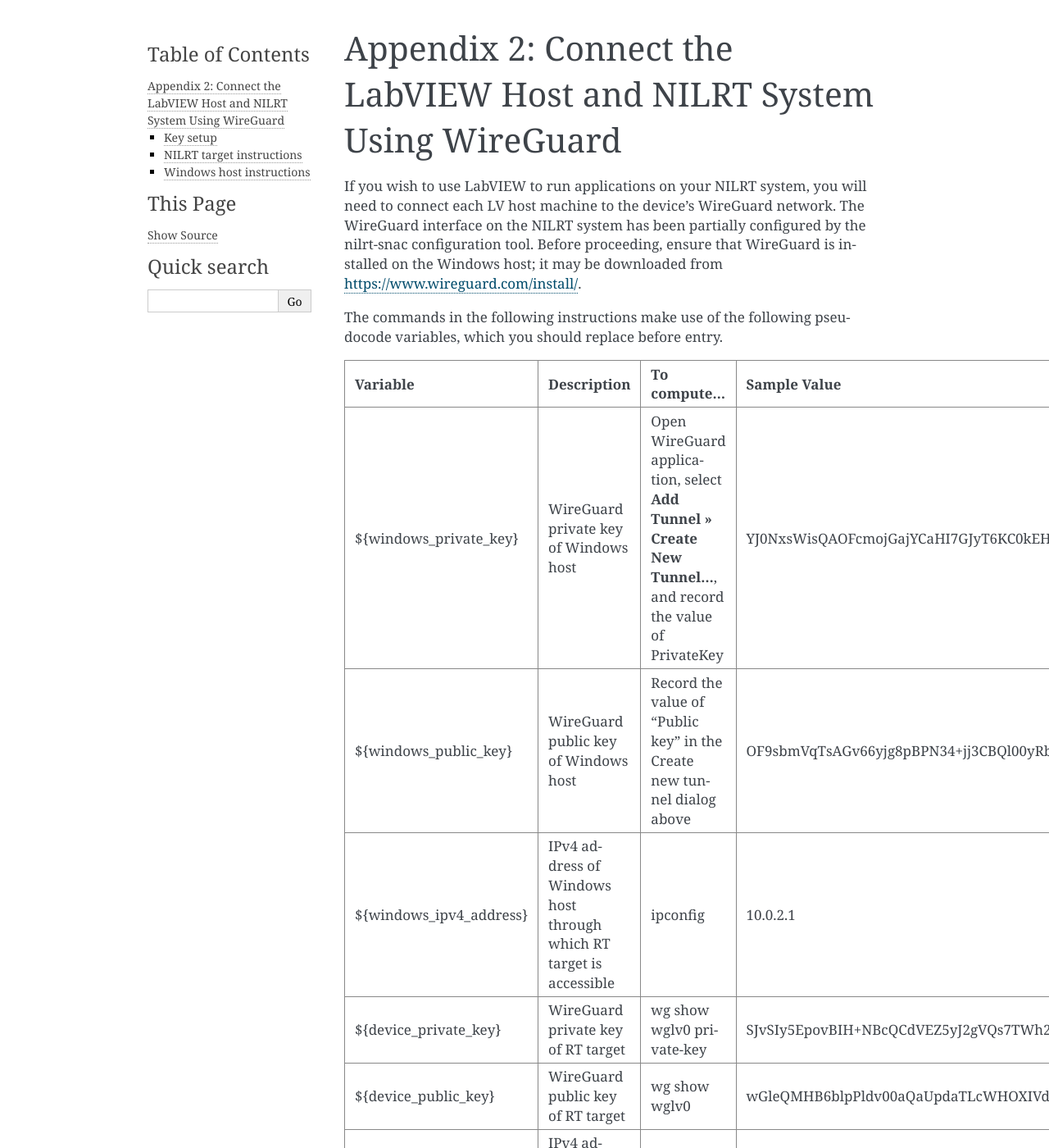
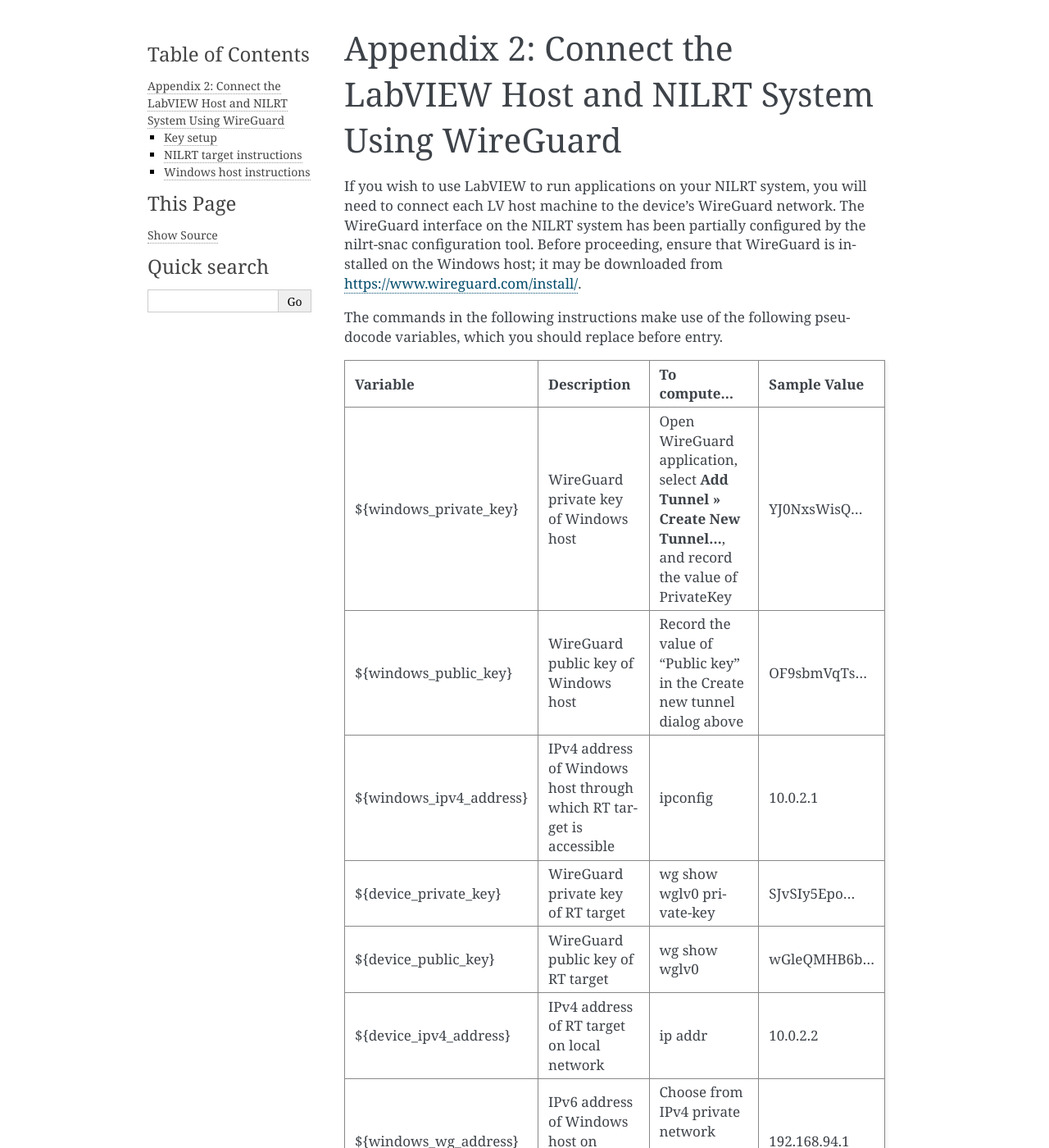
Before and after one commit to ni/nilrt-snac-guide, a Sphinx documentation site: the page built from source/appendix_2.rst, in a window 1280 px wide and 1400 px high. Shown: the whole window at 82% size. Built offline with Sphinx 7.4.7, drawn with Linux system fonts in a browser that asks for light colours.

Commit message:
appendix_2.rst: truncate example keys and narrow table
There is no need to include complete WireGuard keys; only enough characters to
connote base64 encoding is sufficient. This allows the table as a whole to be
narrowed from 130 to 100 columns.

Signed-off-by: Richard Tollerton <rich.tollerton@ni.com>

```diff
--- a/source/appendix_2.rst
+++ b/source/appendix_2.rst
@@ -26,41 +26,41 @@
 
 .. tabularcolumns:: |\Y{0.2}|\Y{0.2}|\Y{0.2}|\Y{0.4}|
 
-+-------------------------+----------------------+--------------------------------+----------------------------------------------+
-| Variable                | Description          | To compute...                  | Sample Value                                 |
-+=========================+======================+================================+==============================================+
-| ${windows_private_key}  | WireGuard private    | Open WireGuard application,    |                                              |
-|                         | key of Windows host  | select **Add Tunnel » Create   | YJ0NxsWisQAOFcmojGajYCaHI7GJyT6KC0kEH22VP1o= |
-|                         |                      | New Tunnel...**, and record    |                                              |
-|                         |                      | the value of PrivateKey        |                                              |
-+-------------------------+----------------------+--------------------------------+----------------------------------------------+
-| ${windows_public_key}   | WireGuard public key | Record the value of "Public    |                                              |
-|                         | of Windows host      | key" in the Create new tunnel  | OF9sbmVqTsAGv66yjg8pBPN34+jj3CBQl00yRb8I5ng= |
-|                         |                      | dialog above                   |                                              |
-+-------------------------+----------------------+--------------------------------+----------------------------------------------+
-|                         | IPv4 address of      | ipconfig                       | 10.0.2.1                                     |
-| ${windows_ipv4_address} | Windows host through |                                |                                              |
-|                         | which RT target is   |                                |                                              |
-|                         | accessible           |                                |                                              |
-+-------------------------+----------------------+--------------------------------+----------------------------------------------+
-| ${device_private_key}   | WireGuard private    | wg show wglv0 private-key      |                                              |
-|                         | key of RT target     |                                | SJvSIy5EpovBIH+NBcQCdVEZ5yJ2gVQs7TWh2vkGDn0= |
-+-------------------------+----------------------+--------------------------------+----------------------------------------------+
-| ${device_public_key}    | WireGuard public key | wg show wglv0                  |                                              |
-|                         | of RT target         |                                | wGleQMHB6blpPldv00aQaUpdaTLcWHOXIVd8a5lXdkI= |
-+-------------------------+----------------------+--------------------------------+----------------------------------------------+
-| ${device_ipv4_address}  | IPv4 address of RT   | ip addr                        | 10.0.2.2                                     |
-|                         | target on local      |                                |                                              |
-|                         | network              |                                |                                              |
-+-------------------------+----------------------+--------------------------------+----------------------------------------------+
-| ${windows_wg_address}   | IPv6 address of      | Choose from IPv4 private       | 192.168.94.1                                 |
-|                         | Windows host on      | network ranges, avoiding       |                                              |
-|                         | WireGuard VPN        | networks in use                |                                              |
-+-------------------------+----------------------+--------------------------------+----------------------------------------------+
-| ${device_wg_address}    | IPv6 address of RT   | Same                           | 192.168.94.2                                 |
-|                         | target on WireGuard  |                                |                                              |
-|                         | VPN                  |                                |                                              |
-+-------------------------+----------------------+--------------------------------+----------------------------------------------+
++-------------------------+----------------------+--------------------------------+---------------+
+| Variable                | Description          | To compute...                  |Sample Value   |
++=========================+======================+================================+===============+
+| ${windows_private_key}  | WireGuard private    | Open WireGuard application,    |               |
+|                         | key of Windows host  | select **Add Tunnel » Create   |YJ0NxsWisQ...  |
+|                         |                      | New Tunnel...**, and record    |               |
+|                         |                      | the value of PrivateKey        |               |
++-------------------------+----------------------+--------------------------------+---------------+
+| ${windows_public_key}   | WireGuard public key | Record the value of "Public    |               |
+|                         | of Windows host      | key" in the Create new tunnel  |OF9sbmVqTs...  |
+|                         |                      | dialog above                   |               |
++-------------------------+----------------------+--------------------------------+---------------+
+|                         | IPv4 address of      | ipconfig                       |10.0.2.1       |
+| ${windows_ipv4_address} | Windows host through |                                |               |
+|                         | which RT target is   |                                |               |
+|                         | accessible           |                                |               |
++-------------------------+----------------------+--------------------------------+---------------+
+| ${device_private_key}   | WireGuard private    | wg show wglv0 private-key      |               |
+|                         | key of RT target     |                                |SJvSIy5Epo...  |
++-------------------------+----------------------+--------------------------------+---------------+
+| ${device_public_key}    | WireGuard public key | wg show wglv0                  |               |
+|                         | of RT target         |                                |wGleQMHB6b...  |
++-------------------------+----------------------+--------------------------------+---------------+
+| ${device_ipv4_address}  | IPv4 address of RT   | ip addr                        |10.0.2.2       |
+|                         | target on local      |                                |               |
+|                         | network              |                                |               |
++-------------------------+----------------------+--------------------------------+---------------+
+| ${windows_wg_address}   | IPv6 address of      | Choose from IPv4 private       |192.168.94.1   |
+|                         | Windows host on      | network ranges, avoiding       |               |
+|                         | WireGuard VPN        | networks in use                |               |
++-------------------------+----------------------+--------------------------------+---------------+
+| ${device_wg_address}    | IPv6 address of RT   | Same                           |192.168.94.2   |
+|                         | target on WireGuard  |                                |               |
+|                         | VPN                  |                                |               |
++-------------------------+----------------------+--------------------------------+---------------+
 
 .. raw:: latex
 
```
